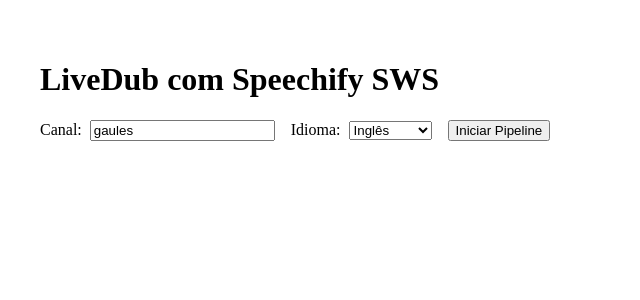
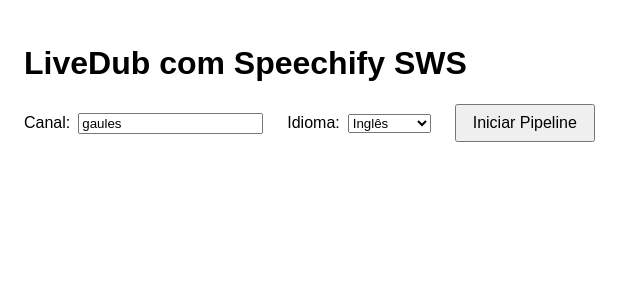
Before and after one commit to pedroeug/livestream-w2-gaules, a React (Vite) app in the folder frontend/: page / in a window 1280 px wide. Shown: the top 300 px of the page, without its empty margins (0-640 px from the left). Built offline with nearby package versions, Linux system fonts and the light colour scheme.

Commit message:
Update App.jsx

```diff
--- a/frontend/src/App.jsx
+++ b/frontend/src/App.jsx
@@ -1,15 +1,18 @@
 // frontend/src/App.jsx
 
-import { useState } from "react";
+import { useState, useEffect, useRef } from "react";
 import Player from "./components/Player";
 
 function App() {
   const [channel, setChannel] = useState("gaules");
   const [lang, setLang] = useState("en");
   const [started, setStarted] = useState(false);
+  const [logs, setLogs] = useState("");
+  const eventSourceRef = useRef(null);
 
   const startPipeline = async () => {
     try {
+      // 1) Envia POST /start/{channel}/{lang}
       await fetch(`/start/${channel}/${lang}`, { method: "POST" });
       setStarted(true);
     } catch (err) {
@@ -17,10 +20,33 @@
     }
   };
 
+  // 2) Quando “started” virar true, abre SSE em /logs/{channel}/{lang}
+  useEffect(() => {
+    if (started) {
+      const es = new EventSource(`/logs/${channel}/${lang}`);
+      eventSourceRef.current = es;
+
+      es.onmessage = (e) => {
+        // e.data contém uma linha de log nova
+        setLogs((prev) => prev + e.data + "\n");
+      };
+      es.onerror = (e) => {
+        console.error("Erro no EventSource:", e);
+        // Se quiser, pode fechar após erro:
+        // es.close();
+      };
+
+      return () => {
+        // Ao desmontar, fecha a conexão SSE
+        es.close();
+      };
+    }
+  }, [started, channel, lang]);
+
   return (
-    <div className="App" style={{ padding: "2rem" }}>
+    <div className="App" style={{ padding: "1rem", fontFamily: "sans-serif" }}>
       <h1>LiveDub com Speechify SWS</h1>
-      <div>
+      <div style={{ marginBottom: "1rem" }}>
         <label>
           Canal:
           <input
@@ -30,7 +56,7 @@
             style={{ marginLeft: "0.5rem" }}
           />
         </label>
-        <label style={{ marginLeft: "1rem" }}>
+        <label style={{ marginLeft: "1.5rem" }}>
           Idioma:
           <select
             value={lang}
@@ -43,21 +69,48 @@
           </select>
         </label>
         <button
-          style={{ marginLeft: "1rem" }}
           onClick={startPipeline}
+          style={{
+            marginLeft: "1.5rem",
+            padding: "0.5rem 1rem",
+            fontSize: "1rem",
+            cursor: "pointer",
+          }}
         >
           Iniciar Pipeline
         </button>
       </div>
 
       {started && (
-        <div style={{ marginTop: "2rem" }}>
+        <>
+          <div style={{ display: "flex", gap: "2rem" }}>
+            {/* 3) Player HLS fica à esquerda */}
+            <div>
+              <h2>Player</h2>
               <Player
                 src={`/hls/${channel}/${lang}/index.m3u8`}
                 width="640"
                 height="360"
               />
             </div>
+
+            {/* 4) Logs em tempo real à direita */}
+            <div style={{ flex: 1 }}>
+              <h2>Logs</h2>
+              <pre
+                style={{
+                  background: "#111",
+                  color: "#0f0",
+                  padding: "1rem",
+                  height: "360px",
+                  overflowY: "auto",
+                }}
+              >
+                {logs || "(aguardando registros...)"}
+              </pre>
+            </div>
+          </div>
+        </>
       )}
     </div>
   );
```
Lines whose indentation alone changed are shown as unchanged.
